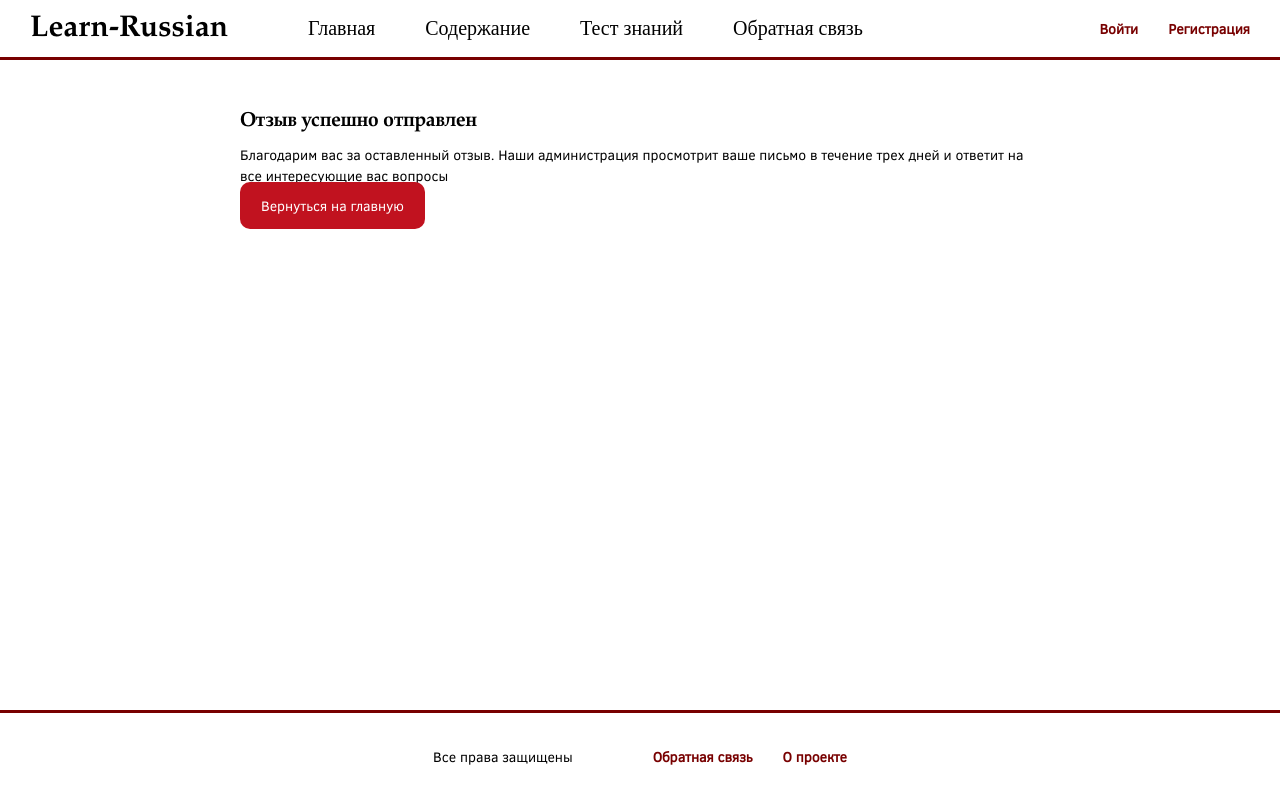
After one commit to SeaReccoon/learn-russian, a Django app: page /feedback/success/ in a window 1280 px wide. The commit adds this page. Run offline with Django 5.2, Linux system fonts and the light colour scheme; some libraries are stand-ins or nearby versions; some web fonts are replaced.

Commit message:
добавлена страница обратной связи

```diff
--- /dev/null
+++ b/main/templates/main/success_feedback.html
@@ -0,0 +1,15 @@
+{% extends 'base.html' %}
+
+{% block title %}
+    Learn-Russian. Отзыв отправлен
+{% endblock %}
+
+{% block content %}
+    <h2 class="title title_page">Отзыв успешно отправлен</h2>
+
+    <p class="text">
+        Благодарим вас за оставленный отзыв. Наши администрация просмотрит ваше письмо в течение трех дней и ответит на все интересующие вас вопросы
+    </p>
+
+    <a href="{% url 'index' %}" class="main-btn">Вернуться на главную</a>
+{% endblock %}
--- a/main/urls.py
+++ b/main/urls.py
@@ -1,6 +1,8 @@
 from django.urls import path
-from main.views import IndexView
+from main.views import IndexView, FeedbackView, SuccessFeedback
 
 urlpatterns = [
+    path("feedback/success/", SuccessFeedback.as_view(), name="success_feedback"),
+    path("feedback/", FeedbackView.as_view(), name="feedback"),
     path("", IndexView.as_view(), name="index")
 ]
--- a/main/views.py
+++ b/main/views.py
@@ -1,4 +1,29 @@
-from django.views.generic import TemplateView
+from django.views.generic import TemplateView, CreateView
+from main.models import Feedback
+from django.urls import reverse
+from django.core.mail import send_mail
+from django.conf import settings
+
+def email(subject, content):
+    send_mail(subject, content, settings.EMAIL_HOST_USER, [settings.EMAIL_HOST_USER, ])
 
 class IndexView (TemplateView):
     template_name = "main/index.html"
+
+class FeedbackView (CreateView):
+    model = Feedback
+    template_name = "main/feedback.html"
+    fields = ["text",]
+
+    def get_success_url(self):
+        return reverse("success_feedback")
+
+    def form_valid(self, form):
+        user = self.request.user
+        form.instance.user = user
+        subject = "Обратная связь от " + user.username
+        email(subject, form.data["text"])
+        return super().form_valid(form)
+
+class SuccessFeedback (TemplateView):
+    template_name = "main/success_feedback.html"
--- a/static/css/forms.css
+++ b/static/css/forms.css
@@ -37,5 +37,8 @@
 
 input {
     padding: 0.5em 2em;
+}
 
+textarea {
+    padding: 0.5em 1em;
 }
--- a/templates/base.html
+++ b/templates/base.html
@@ -19,7 +19,7 @@
                 <a href="{% url 'index' %}" class="top-menu__btn title">Главная</a>
                 <a href="" class="top-menu__btn title">Содержание</a>
                 <a href="" class="top-menu__btn title">Тест знаний</a>
-                <a href="" class="top-menu__btn title">Обратная связь</a>
+                <a href="{% url 'feedback' %}" class="top-menu__btn title">Обратная связь</a>
             </nav>
 
             <div class="auth">
@@ -51,7 +51,7 @@
                 <p class="copyright">Все права защищены</p>
 
                 <nav class="bottom-menu">
-                    <a href="" class="bottom-menu__btn link">Обратная связь</a>
+                    <a href="{% url 'feedback' %}" class="bottom-menu__btn link">Обратная связь</a>
                     <a href="" class="bottom-menu__btn link">О проекте</a>
                 </nav>
             </footer>
```
Also changed, not shown: main/templates/main/feedback.html (added, +9 -0 lines).
